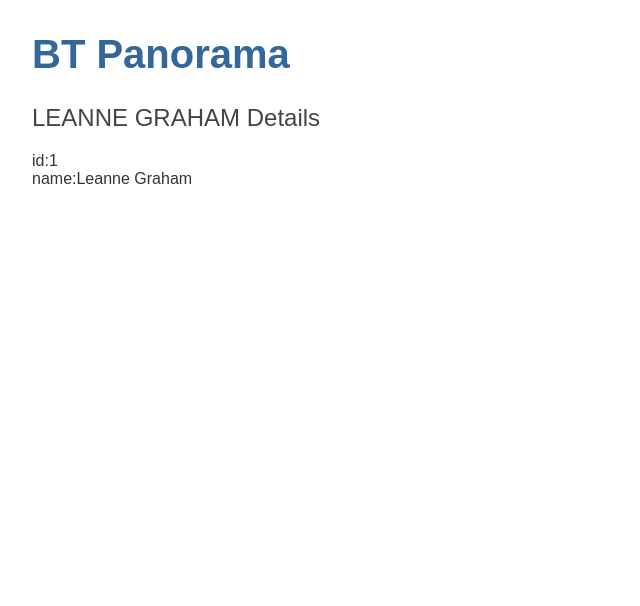
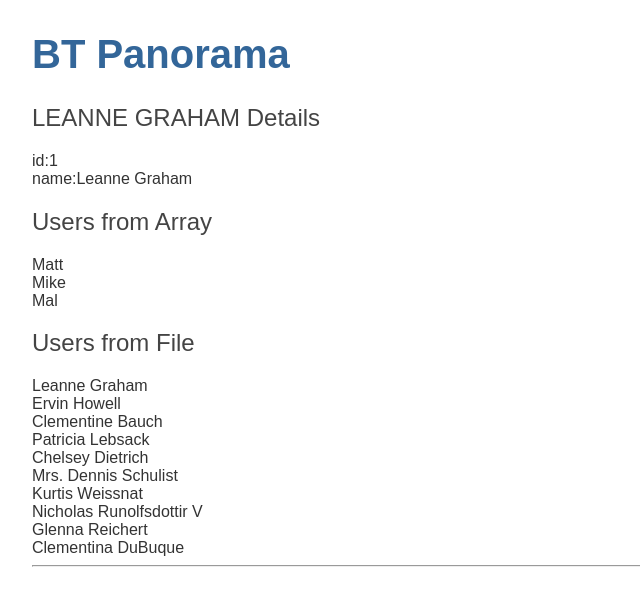
Before and after one commit to mhavilah/panorama-client, an Angular app: page / in a window 1280 px wide. Shown: the top 606 px of the page, without its empty margins (0-640 px from the left). Built offline with nearby package versions, Linux system fonts and the light colour scheme.

Commit message:
Added caching http pipe. added http client module.  simple users list

```diff
--- /dev/null
+++ b/src/app/fetch-json.pipe.ts
@@ -0,0 +1,23 @@
+import { HttpClient } from '@angular/common/http';
+import { Pipe, PipeTransform } from '@angular/core';
+
+@Pipe({
+    name: 'fetch',
+    pure: false
+})
+export class FetchJsonPipe implements PipeTransform {
+    private cachedData: any = null;
+    private cachedUrl = '';
+
+    constructor(private http: HttpClient) { }
+
+    transform(url: string): any {
+        if (url !== this.cachedUrl) {
+            this.cachedData = null;
+            this.cachedUrl = url;
+            this.http.get(url).subscribe(result => this.cachedData = result);
+        }
+
+        return this.cachedData;
+    }
+}
--- a/src/app/users/users.component.html
+++ b/src/app/users/users.component.html
@@ -1,3 +1,17 @@
 <h2>{{user.name|uppercase}} Details</h2>
 <div><span>id:</span>{{user.id}}</div>
 <div><span>name:</span>{{user.name}}</div>
+
+<h2>Users from Array</h2>
+
+<div *ngFor="let u of users ">
+    {{u}}
+</div>
+
+<h2>Users from File</h2>
+
+<div *ngFor="let u of ('assets/users.json' | fetch) ">
+    {{u.name}}
+</div>
+
+<hr/>
--- a/src/app/users/users.component.ts
+++ b/src/app/users/users.component.ts
@@ -1,5 +1,6 @@
 import { Component, OnInit } from '@angular/core';
 import { User } from '../user';
+// import { HttpClient } from '@angular/common/http';
 
 @Component({
   selector: 'app-users',
@@ -8,14 +9,23 @@
 })
 export class UsersComponent implements OnInit {
 
+   users: string[] = [ "Matt", "Mike", "Mal" ];
+
   user : User = {
       id: 1,
     name: 'Leanne Graham'
   };
 
+  fromAssetsFolder : any;
+
+  // constructor(private http: HttpClient) { }
   constructor() { }
 
   ngOnInit(): void {
+    // this.http.get('/assets/users.json').subscribe(data => {
+    //   this.fromAssetsFolder = data;
+    // });
+
   }
 
 }
```
Also changed, not shown: src/app/app.module.ts (+8 -2 lines).
